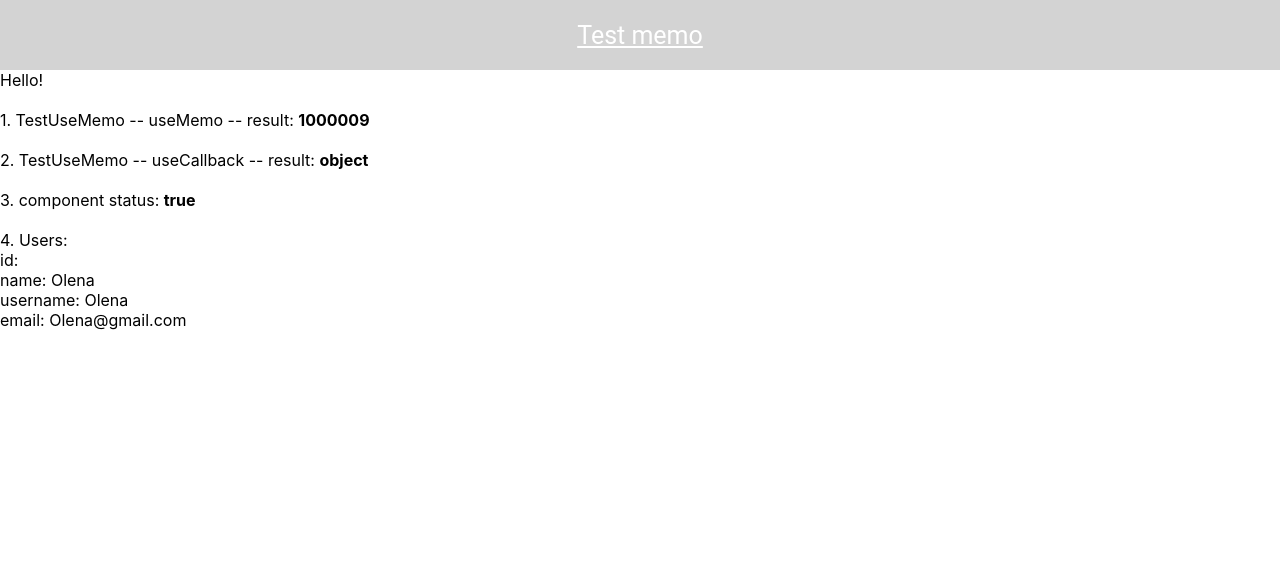
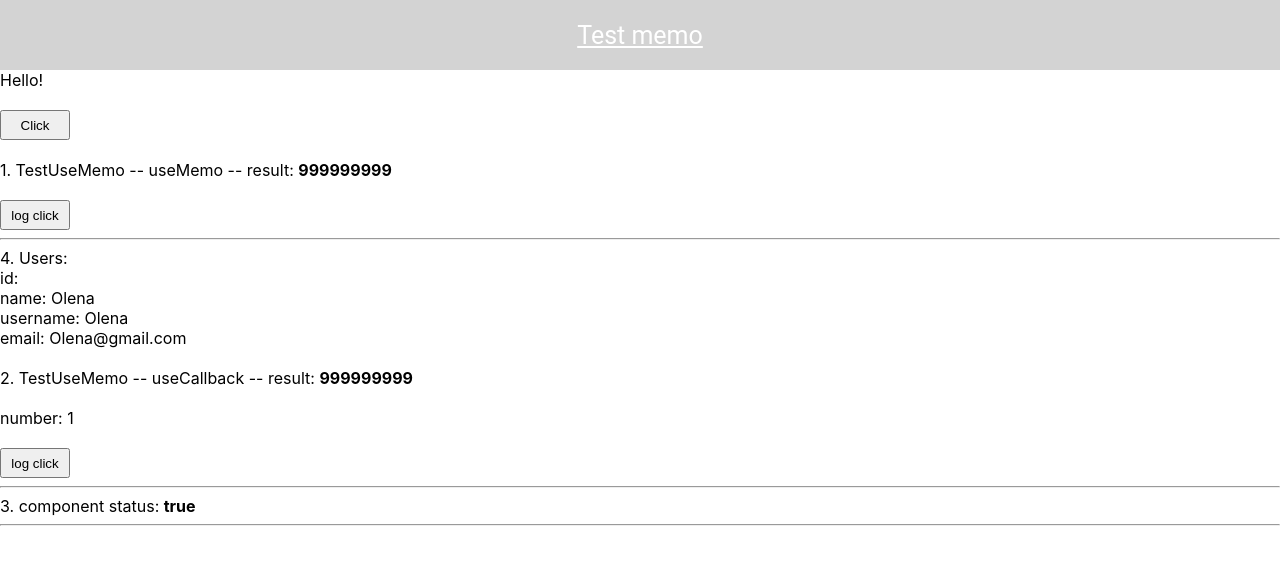
Before and after one commit to Olexa-Klyus/react_2, a React (Create React App) app: page /testmemo in a window 1280 px wide. Shown: the top 564 px of the page. Built offline with nearby package versions, Linux system fonts and the light colour scheme; no server answers.

Commit message:
hw 8 upd

```diff
--- a/src/App.js
+++ b/src/App.js
@@ -1,16 +1,23 @@
-import React from "react";
+import React, {useState} from "react";
 
 import "./index.css"
 import {TestUseMemo} from "./components/TestUseMemo/TestUseMemo";
 import Navbar from "./components/Navbar/Navbar";
+import {TestUseCallback} from "./components/TestUseCallback/TestUseCallback";
+import TestUseToggle from "./components/TestUseToggle/TestUseToggle";
 
 function App() {
-    let data = {number: 10, name: "first"};
+    const [number, setNumber] = useState(1);
+
+    // let data = {number: 10, name: "first"};
     return (
         <div>
             <Navbar/>
-            Hello!
-            <TestUseMemo data={data}/>
+            Hello! <br/><br/>
+            <button onClick={()=>setNumber(prev=>++prev)}>Click</button>
+            <TestUseMemo number={number}/>
+            <TestUseCallback number={number}/>
+            <TestUseToggle number={number}/>
         </div>
     );
 }
--- /dev/null
+++ b/src/components/TestUseCallback/TestUseCallback.js
@@ -0,0 +1,27 @@
+import React, {useCallback} from "react";
+
+import TestUseCallbackChild from "./TestUseCallbackChild/TestUseCallbackChild";
+
+// 2
+export const TestUseCallback = ({number}) => {
+
+    const someFunction = useCallback(() => {
+        let res = 0;
+        for (let i = 1; i < 1000000000; i++) {
+            res += number;
+        }
+        return res;
+    }, [number])
+
+
+    return (
+        <div>
+            <TestUseCallbackChild someFunction={someFunction}/><br/>
+            number: {number}
+            <br/><br/>
+            <button onClick={() => console.log("click")}>log click</button>
+            <br/><hr/>
+
+        </div>
+    );
+};
--- /dev/null
+++ b/src/components/TestUseCallback/TestUseCallbackChild/TestUseCallbackChild.js
@@ -0,0 +1,12 @@
+import React, {memo} from 'react';
+
+const TestUseCallbackChild = memo(({someFunction}) => {
+    const res = someFunction();
+    return (
+        <div>
+            2. TestUseMemo -- useCallback -- result: <b>{res}</b>
+        </div>
+    );
+})
+
+export default TestUseCallbackChild;
--- a/src/components/TestUseMemo/TestUseMemo.js
+++ b/src/components/TestUseMemo/TestUseMemo.js
@@ -1,30 +1,20 @@
-import React, {memo, useCallback, useMemo} from 'react';
+import React, {useMemo} from 'react';
 
-import {useToggle} from "../../hooks/useToggle";
 import {useFetch} from "../../hooks/useFetch";
 import Users from "../ToBeFetched/Users";
 import {useArray} from "../../hooks/useArray";
 
-export const TestUseMemo = ({data}) => {
-    const {number} = data;
-
+// 1
+export const TestUseMemo = ({number}) => {
     const someFunction = (number) => {
-        for (let i = 1; i < 1000000; i++) {
-            number += 1;
+        let res = 0;
+        for (let i = 1; i < 1000000000; i++) {
+            res += number;
         }
-        return number;
+        return res;
     }
 
-    // 1,2
-    const someRes = useMemo(() => someFunction(number), [data])
-    const someResFunc = memo(useCallback(() => someFunction(number), [data]))
-
-    // 3
-    let compStatus = (someRes % 2) ? true : false;
-
-    compStatus = useToggle(compStatus);
-    compStatus = useToggle(compStatus);
-    console.log(compStatus)
+    const someRes = useMemo(() => someFunction(number), [number]);
 
     // 4
     const endpoint_users = "users";
@@ -49,10 +39,8 @@ export const TestUseMemo = ({data}) => {
             <br/>
             1. TestUseMemo -- useMemo -- result: <b>{someRes}</b>
             <br/><br/>
-            2. TestUseMemo -- useCallback -- result: <b>{typeof someResFunc}</b>
-            <br/><br/>
-            3. component status: <b>{compStatus.toString()}</b>
-            <br/><br/>
+            <button onClick={() => console.log("click")}>log click</button>
+            <br/><hr/>
             4. Users: {users.map(user => <Users key={user.id} user={user}/>)}
         </div>
     );
--- /dev/null
+++ b/src/components/TestUseToggle/TestUseToggle.js
@@ -0,0 +1,18 @@
+import React from 'react';
+
+import {useToggle} from "../../hooks/useToggle";
+
+// 3
+const TestUseToggle = ({number}) => {
+    let compStatus = (number % 2) ? true : false;
+
+    useToggle()
+    return (
+        <div>
+            3. component status: <b>{compStatus.toString()}</b>
+            <br/><hr/>
+        </div>
+    );
+};
+
+export default TestUseToggle;
--- a/src/hooks/useToggle.js
+++ b/src/hooks/useToggle.js
@@ -1,5 +1,10 @@
-// import {useEffect, useState} from "react";
+import {useState} from "react";
 
-export function useToggle(defaultValue) {
-    return !defaultValue
+export const useToggle = (defaultValue) => {
+    const [value, setValue] = useState(defaultValue);
+
+    const changeStatus = () => {
+        setValue(prev => !prev)
+    }
+    return {value, changeStatus}
 }
--- a/src/index.css
+++ b/src/index.css
@@ -11,3 +11,8 @@ code {
   font-family: source-code-pro, Menlo, Monaco, Consolas, 'Courier New',
     monospace;
 }
+
+button {
+  height:30px;
+  width: 70px;
+}
```
